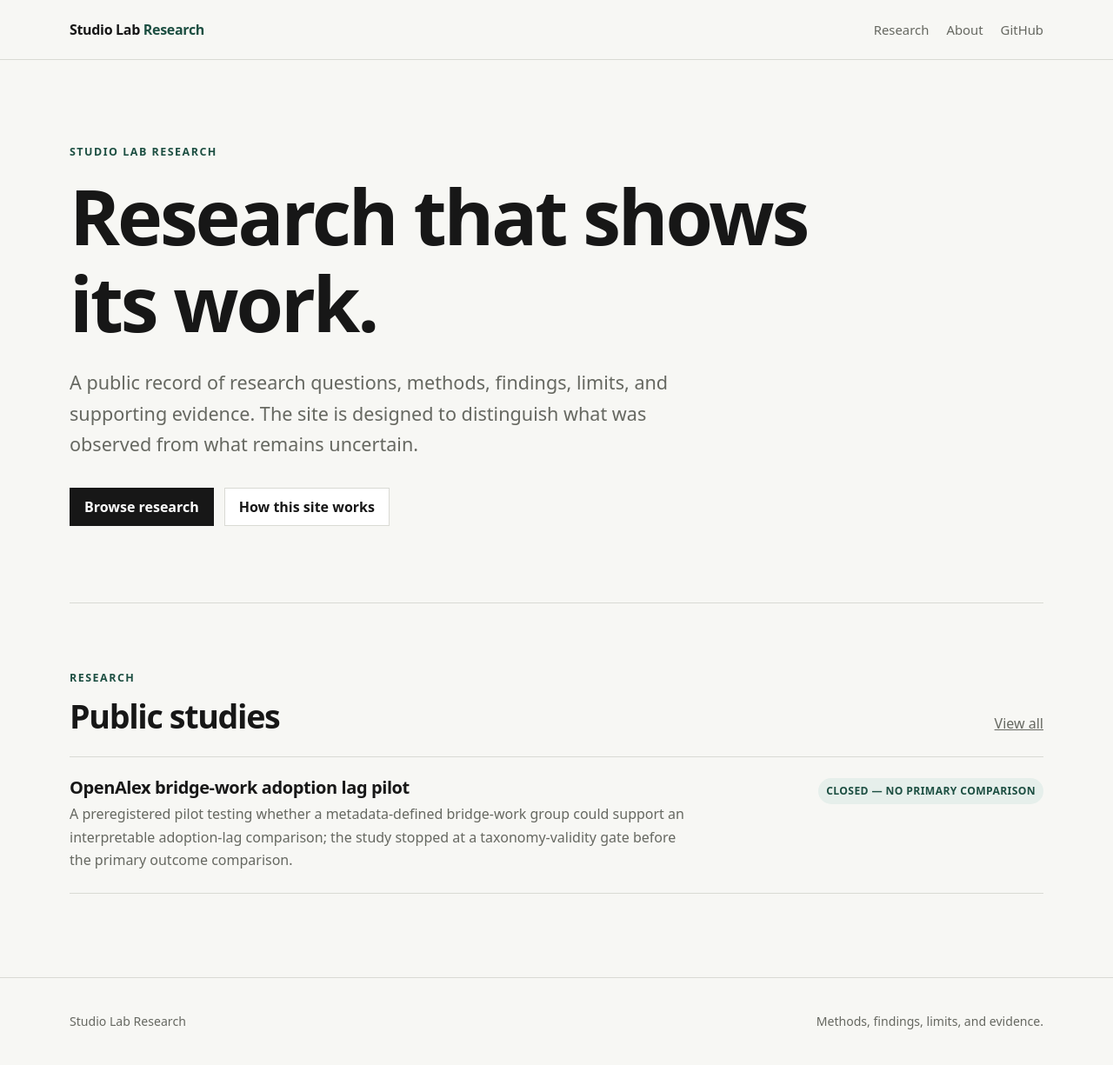
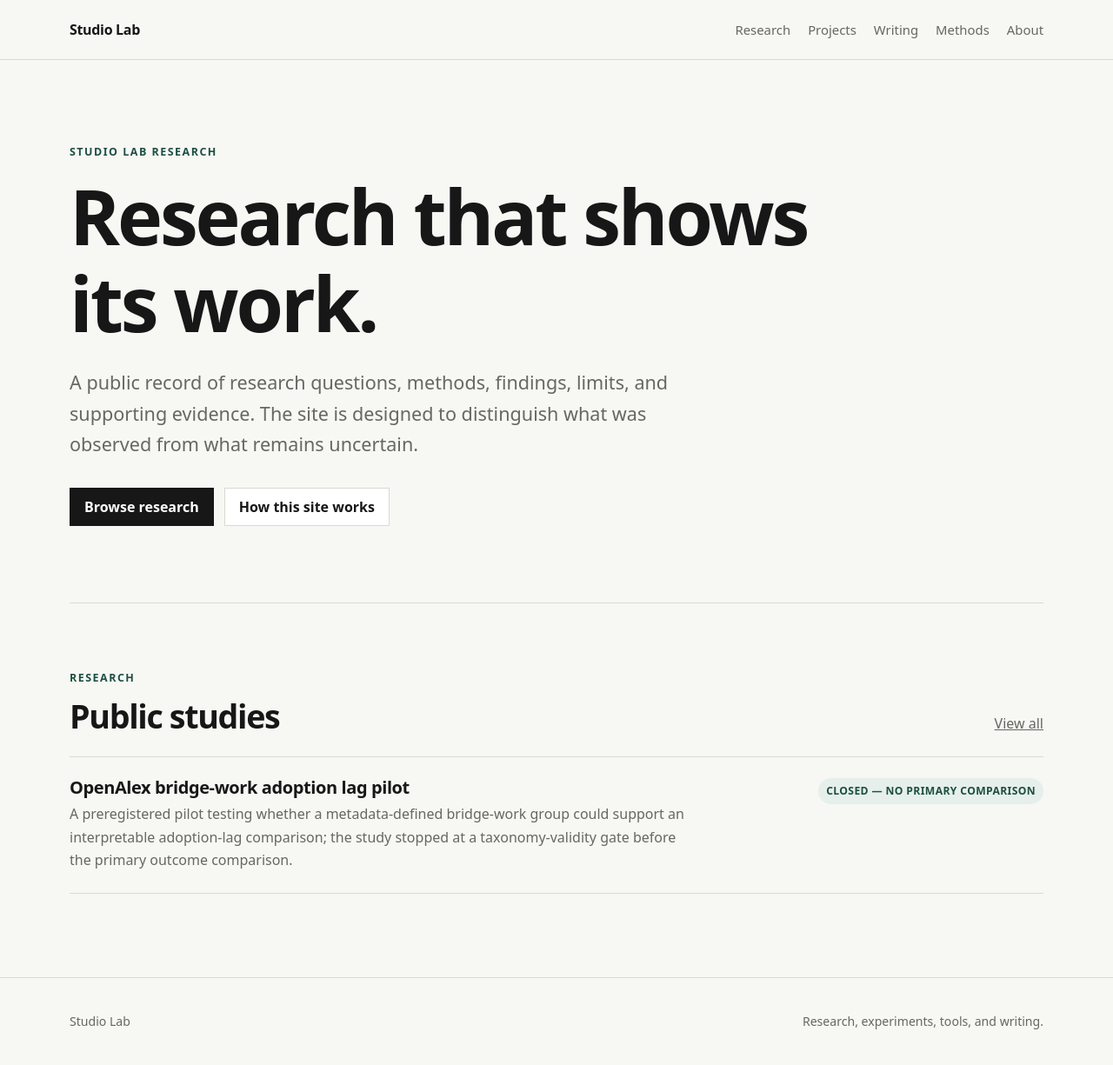
Before and after one commit to Josh-Temple/studio-lab-research, a Jekyll site: the page built from index.md, in a window 1280 px wide. Shown: the whole page at 87% size. Built offline with Jekyll 4.4.1, drawn with Linux system fonts in a browser that asks for light colours.

Commit message:
Expand public site navigation

```diff
--- a/_layouts/default.html
+++ b/_layouts/default.html
@@ -12,11 +12,13 @@
   <a class="skip-link" href="#main">Skip to content</a>
   <header class="site-header">
     <div class="shell header-inner">
-      <a class="brand" href="{{ '/' | relative_url }}">Studio Lab <span>Research</span></a>
+      <a class="brand" href="{{ '/' | relative_url }}">Studio Lab</a>
       <nav class="site-nav" aria-label="Primary navigation">
         <a href="{{ '/research/' | relative_url }}">Research</a>
+        <a href="{{ '/projects/' | relative_url }}">Projects</a>
+        <a href="{{ '/writing/' | relative_url }}">Writing</a>
+        <a href="{{ '/methods/' | relative_url }}">Methods</a>
         <a href="{{ '/about/' | relative_url }}">About</a>
-        <a href="https://github.com/Josh-Temple/studio-lab-research">GitHub</a>
       </nav>
     </div>
   </header>
@@ -27,8 +29,8 @@
 
   <footer class="site-footer">
     <div class="shell footer-inner">
-      <p>Studio Lab Research</p>
-      <p>Methods, findings, limits, and evidence.</p>
+      <p>Studio Lab</p>
+      <p>Research, experiments, tools, and writing.</p>
     </div>
   </footer>
 </body>
```
